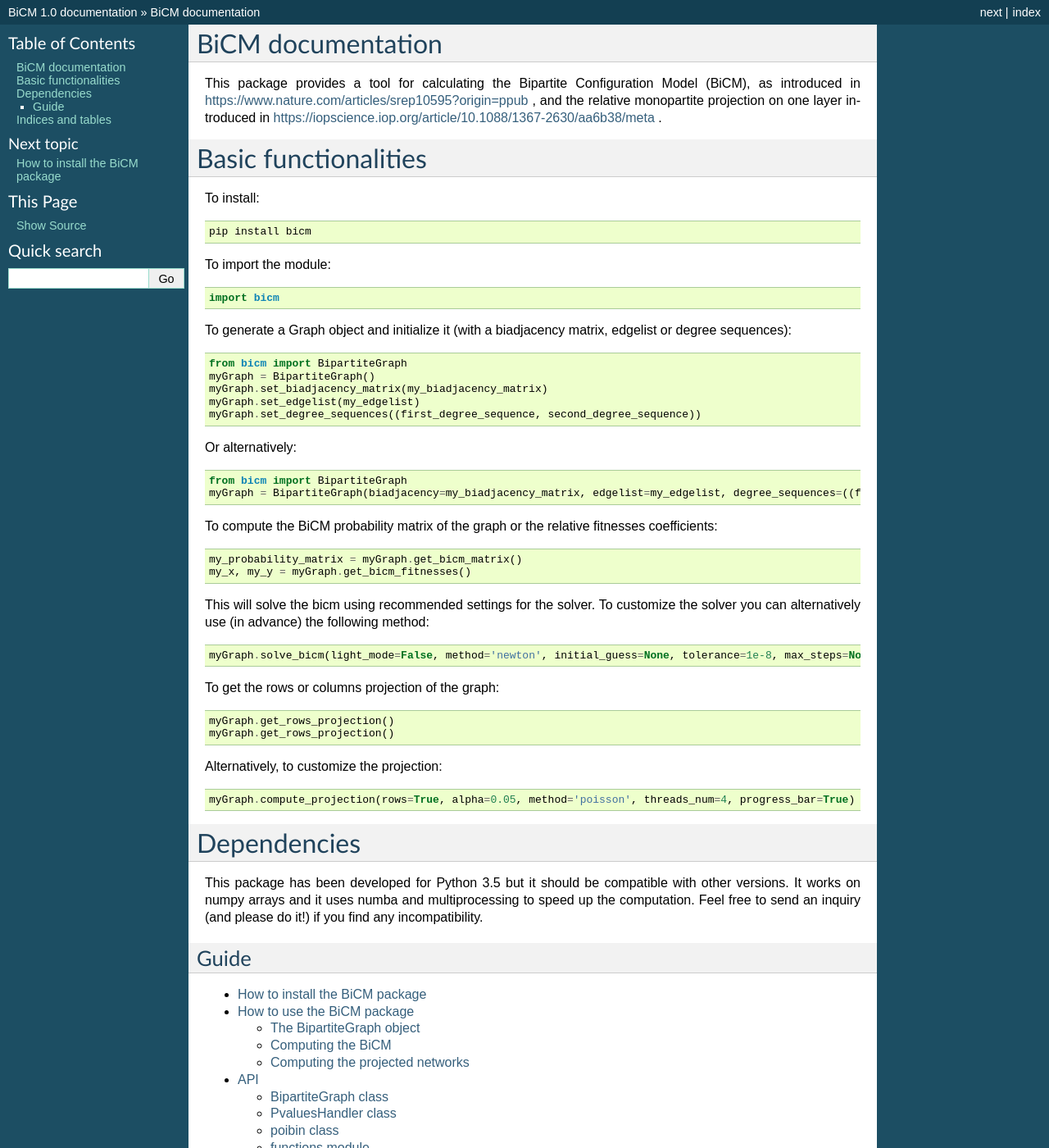
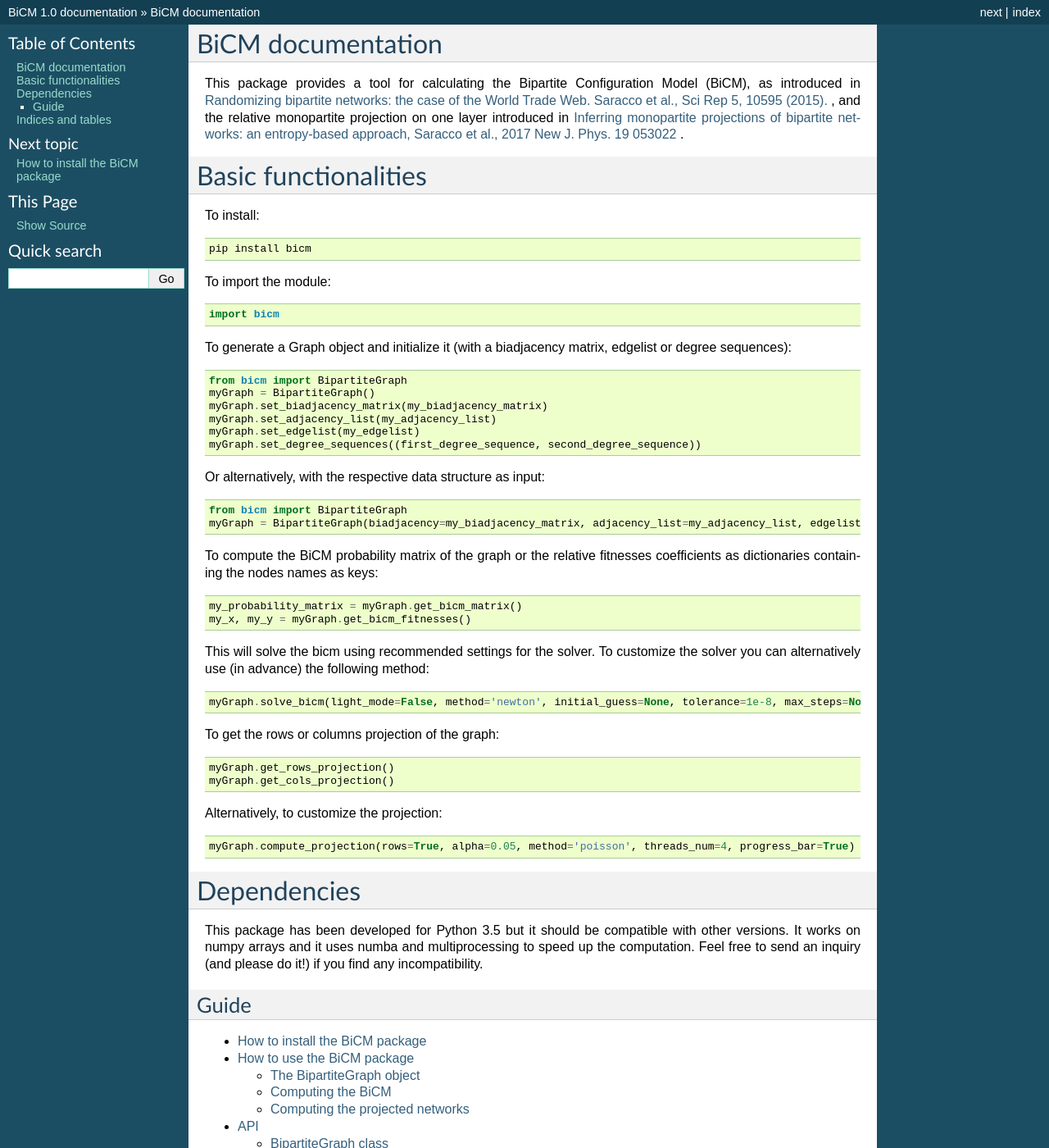
Before and after one commit to mat701/BiCM, a Sphinx documentation site: the page built from docs/source/index.rst, in a window 1280 px wide and 1400 px high. Shown: the whole window at 82% size. Built offline with Sphinx 7.4.7, drawn with Linux system fonts in a browser that asks for light colours.

```diff
--- a/docs/source/index.rst
+++ b/docs/source/index.rst
@@ -1,7 +1,7 @@
 BiCM documentation
 =====================================
 
-This package provides a tool for calculating the Bipartite Configuration Model (BiCM), as introduced in https://www.nature.com/articles/srep10595?origin=ppub , and the relative monopartite projection on one layer introduced in https://iopscience.iop.org/article/10.1088/1367-2630/aa6b38/meta .
+This package provides a tool for calculating the Bipartite Configuration Model (BiCM), as introduced in `Randomizing bipartite networks: the case of the World Trade Web. Saracco et al., Sci Rep 5, 10595 (2015). <https://doi.org/10.1038/srep10595>`_ , and the relative monopartite projection on one layer introduced in `Inferring monopartite projections of bipartite networks: an entropy-based approach, Saracco et al., 2017 New J. Phys. 19 053022 <https://doi.org/10.1088/1367-2630/aa6b38>`_ .
 
 Basic functionalities
 =====================================
@@ -25,17 +25,18 @@ To generate a Graph object and initialize it (with a biadjacency matrix, edgelis
     from bicm import BipartiteGraph
     myGraph = BipartiteGraph()
     myGraph.set_biadjacency_matrix(my_biadjacency_matrix)
+    myGraph.set_adjacency_list(my_adjacency_list)
     myGraph.set_edgelist(my_edgelist)
     myGraph.set_degree_sequences((first_degree_sequence, second_degree_sequence))
 
-Or alternatively:
+Or alternatively, with the respective data structure as input:
 
 .. code-block:: python
 
     from bicm import BipartiteGraph
-    myGraph = BipartiteGraph(biadjacency=my_biadjacency_matrix, edgelist=my_edgelist, degree_sequences=((first_degree_sequence, second_degree_sequence)))
+    myGraph = BipartiteGraph(biadjacency=my_biadjacency_matrix, adjacency_list=my_adjacency_list, edgelist=my_edgelist, degree_sequences=((first_degree_sequence, second_degree_sequence)))
 
-To compute the BiCM probability matrix of the graph or the relative fitnesses coefficients:
+To compute the BiCM probability matrix of the graph or the relative fitnesses coefficients as dictionaries containing the nodes names as keys:
 
 .. code-block:: python
 
@@ -47,14 +48,14 @@ To customize the solver you can alternatively use (in advance) the following met
 
 .. code-block:: python
 
-    myGraph.solve_bicm(light_mode=False, method='newton', initial_guess=None, tolerance=1e-8, max_steps=None, verbose=False, linsearch=True, regularise=False, print_error=True)
+    myGraph.solve_bicm(light_mode=False, method='newton', initial_guess=None, tolerance=1e-8, max_steps=None, verbose=False, linsearch=True, regularise=False, print_error=True, exp=False)
 
 To get the rows or columns projection of the graph:
 
 .. code-block:: python
 
     myGraph.get_rows_projection()
-    myGraph.get_rows_projection()
+    myGraph.get_cols_projection()
 
 Alternatively, to customize the projection:
 
```
Also changed, not shown: README.md (+45 -0 lines), README.txt (+45 -0 lines).
